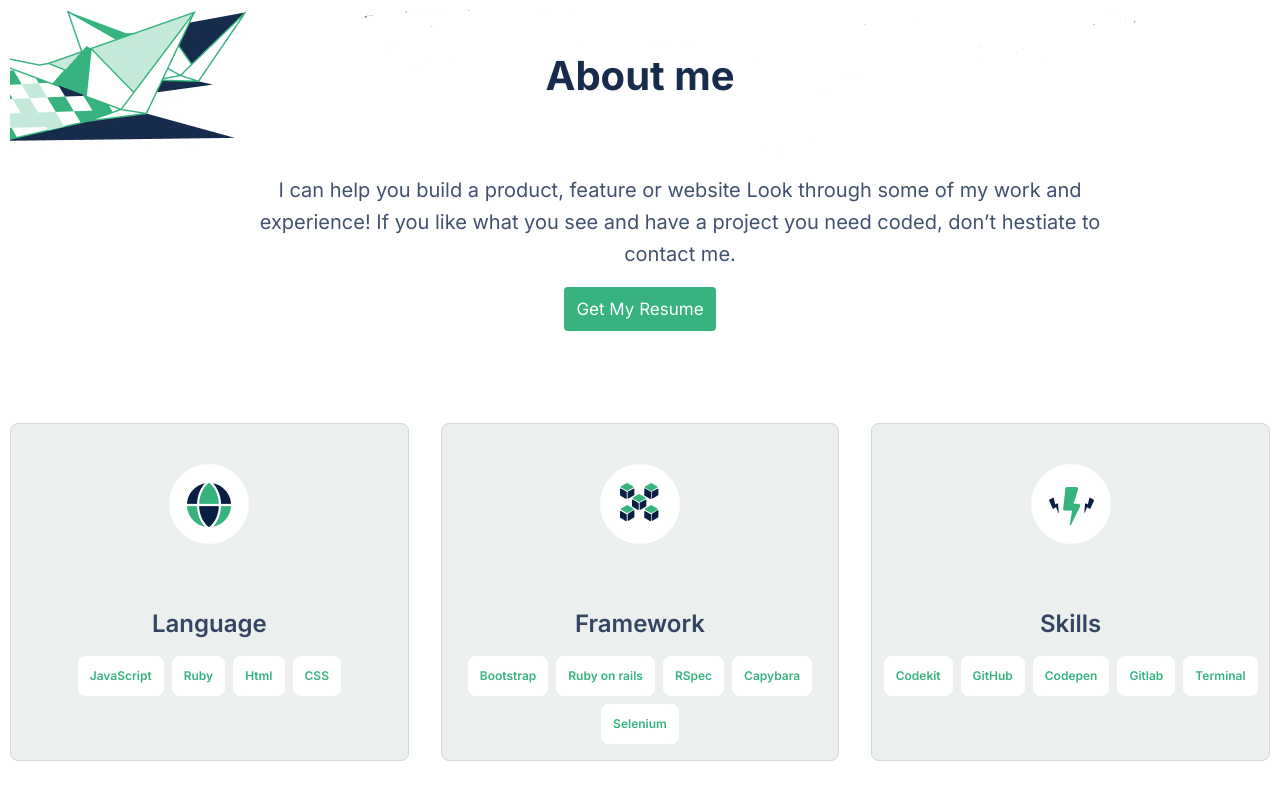
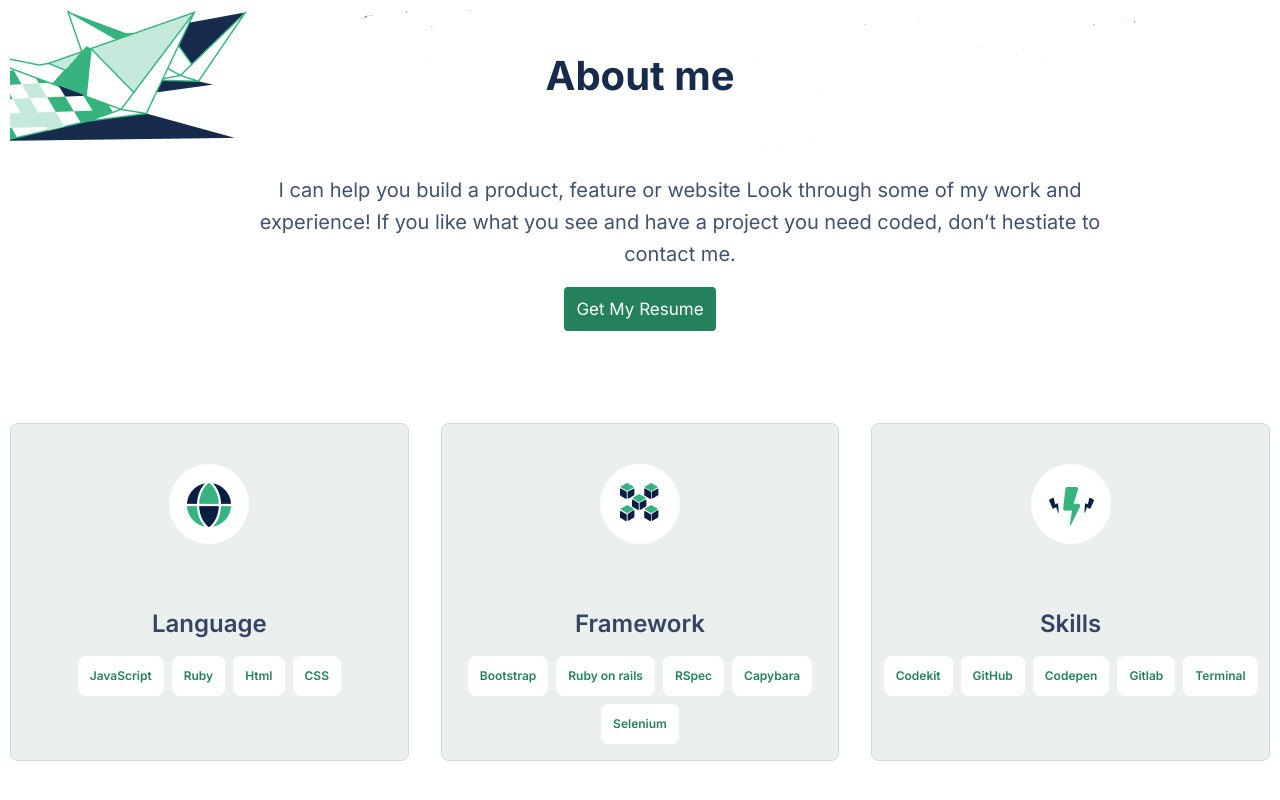
Before and after one commit to Eternalgratis/Portfolio, a plain HTML site: page index.html in a window 1280 px wide. Shown: the part 2642-3442 px from the top of the page. Drawn offline with Linux system fonts and the light colour scheme.

Commit message:
Update style.css

```diff
--- a/style.css
+++ b/style.css
@@ -141,7 +141,7 @@
   padding: 12px;
   font-size: 17px;
   font-weight: 500;
-  background-color: #36b37f;
+  background-color: #25815b;
   color: #fff;
   margin-top: -100px;
 }
@@ -271,7 +271,7 @@
 .skills-list li {
   border: none;
   border-radius: 8px;
-  color: #36b37e;
+  color: #25815a;
   background-color: #fff;
   padding: 12px;
   font-size: 12px;
```
